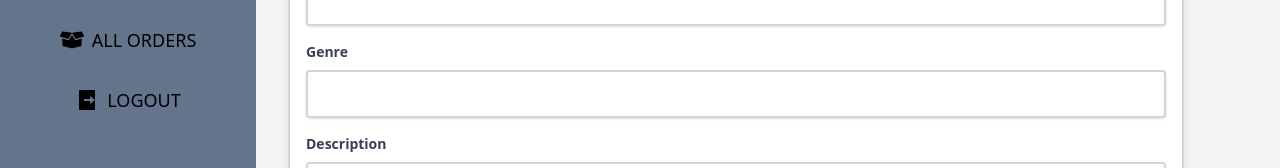
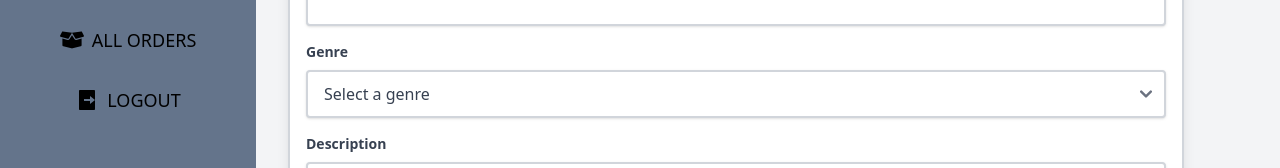
Before and after one commit to Surendra277/Book-Store, a React (Vite) app in the folder bookstore_client/: page /admin/addBook in a window 1280 px wide. Shown: the part 246-414 px from the top of the page. Built offline with nearby package versions, Linux system fonts and the light colour scheme.

Commit message:
admin update

```diff
--- a/bookstore_client/src/Admin/Pages/AddBook.jsx
+++ b/bookstore_client/src/Admin/Pages/AddBook.jsx
@@ -10,7 +10,6 @@ function AddBookForm() {
 
   const handleSubmit = (e) => {
     e.preventDefault();
-    // Handle form submission
     const formData = new FormData();
     formData.append('title', title);
     formData.append('author', author);
@@ -19,9 +18,8 @@ function AddBookForm() {
     formData.append('price', price);
     formData.append('image', image);
 
-    console.log({ title, author, genre, description, price, image });
-    // Here you can handle form data, for example, send it to an API
-    // Clear the form
+    // console.log({ title, author, genre, description, price, image });
+
     setTitle('');
     setAuthor('');
     setGenre('');
@@ -68,14 +66,30 @@ function AddBookForm() {
             <label className="block text-gray-700 text-sm font-bold mb-2" htmlFor="genre">
               Genre
             </label>
-            <input
-              type="text"
+            <select
               id="genre"
               value={genre}
               onChange={(e) => setGenre(e.target.value)}
               className="shadow appearance-none border-2 border-gray-300 rounded w-full py-3 px-4 text-gray-700 leading-tight focus:outline-none focus:shadow-outline"
               required
-            />
+            >
+              <option value="">Select a genre</option>
+              <option value="Fiction">Fiction</option>
+              <option value="Non-Fiction">Non-Fiction</option>
+              <option value="Mystery">Mystery</option>
+              <option value="Science Fiction">Science Fiction</option>
+              <option value="Fantasy">Fantasy</option>
+              <option value="Romance">Romance</option>
+              <option value="Thriller">Thriller</option>
+              <option value="Horror">Horror</option>
+              <option value="Biography">Biography</option>
+              <option value="History">History</option>
+              <option value="Self-Help">Self-Help</option>
+              <option value="Health & Wellness">Health & Wellness</option>
+              <option value="Business & Economics">Business & Economics</option>
+              <option value="Children's Books">Children's Books</option>
+              <option value="Young Adult">Young Adult</option>
+            </select>
           </div>
           <div className="mb-4 col-span-2">
             <label className="block text-gray-700 text-sm font-bold mb-2" htmlFor="description">
--- a/bookstore_client/src/component/Navbar.jsx
+++ b/bookstore_client/src/component/Navbar.jsx
@@ -4,6 +4,7 @@ import { FaBarsStaggered,FaBookOpen,FaXmark } from "react-icons/fa6";
 import { BsCart4 } from "react-icons/bs";
 import Darkmode from './Darkmode';
 import logo from '../assets/Logo.png'
+import { IoIosHeartEmpty } from "react-icons/io";
 
 
 const Navbar = () => {
@@ -63,6 +64,7 @@ const Navbar = () => {
                 </Link>
               ))}
               <Link className='flex justify-between items-center' to='./Cart'><BsCart4  className='dark:text-white w-5 h-5 '/></Link>
+              <Link className='flex justify-between items-center' to='./Cart'><IoIosHeartEmpty  className='dark:text-white w-5 h-5 '/></Link>
               <Darkmode />
             </ul>
 
```
